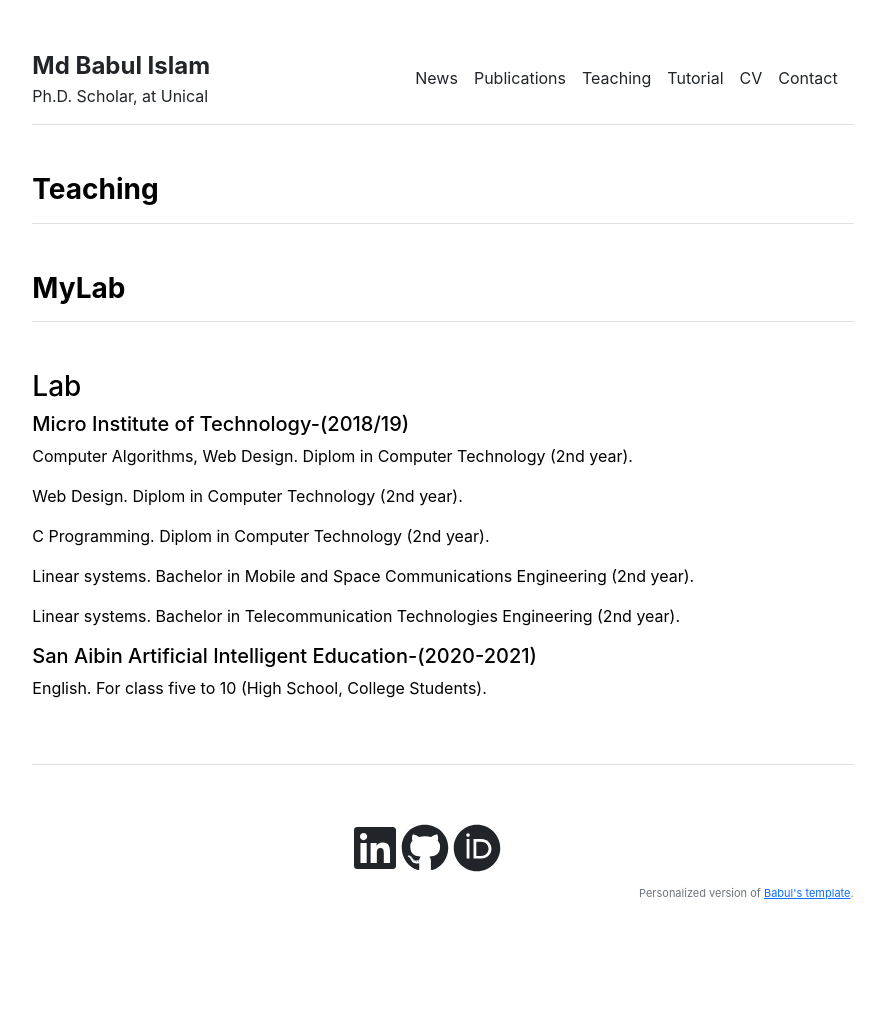
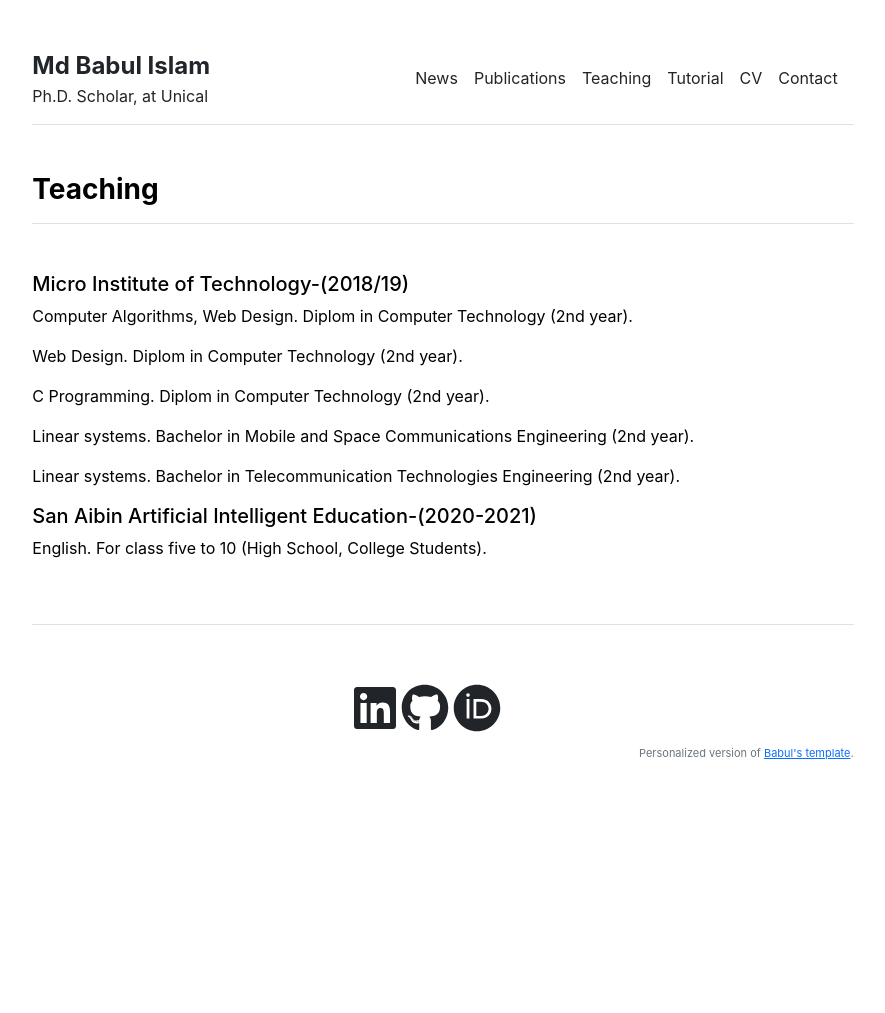
Before and after one commit to babulcseian/babulcseian.github.io, a Jekyll site: the page built from teaching.md, in a window 1280 px wide. Shown: the whole page, without its empty margins (197-1082 px from the left). Built offline with Jekyll 4.4.1, drawn with Linux system fonts in a browser that asks for light colours; a style sheet for code colours, icons or effects is not loaded; after the commit the page ends 900 px from its top, so only the background shows below that.

Commit message:
Update teaching.html

```diff
--- a/_layouts/teaching.html
+++ b/_layouts/teaching.html
@@ -7,8 +7,8 @@ layout: default
 <div class="row g-5 mb-5">
   <div>
     <h3 class="fw-bold border-bottom pb-3 mb-5">Teaching</h3>
-    <h3 class="fw-bold border-bottom pb-3 mb-5">MyLab</h3>
-    <h3 <a href="https://raw.githubusercontent.com/babulcseian/babulcseian.github.io/main/Applied%20Bahari%20Big%20Data%20Research%20House/index.html">Lab</a></h3>
+<!--     <h3 class="fw-bold border-bottom pb-3 mb-5">MyLab</h3> -->
+<!--     <h3 <a href="https://raw.githubusercontent.com/babulcseian/babulcseian.github.io/main/Applied%20Bahari%20Big%20Data%20Research%20House/index.html">Lab</a></h3> -->
     <h5>Micro Institute of Technology-(2018/19)</h5>
     {% for item in site.data.teaching_data %}
       {% if item.place == "carlos" and item.year == "2018-2019" %}
```
